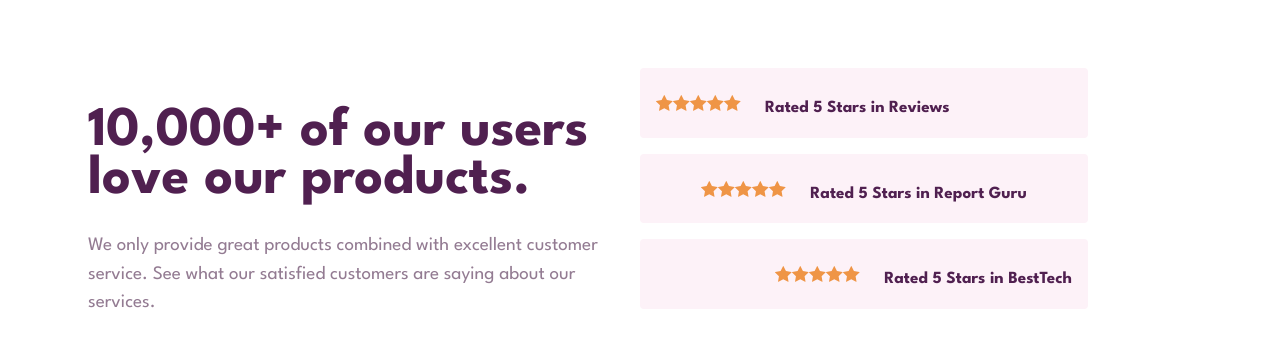
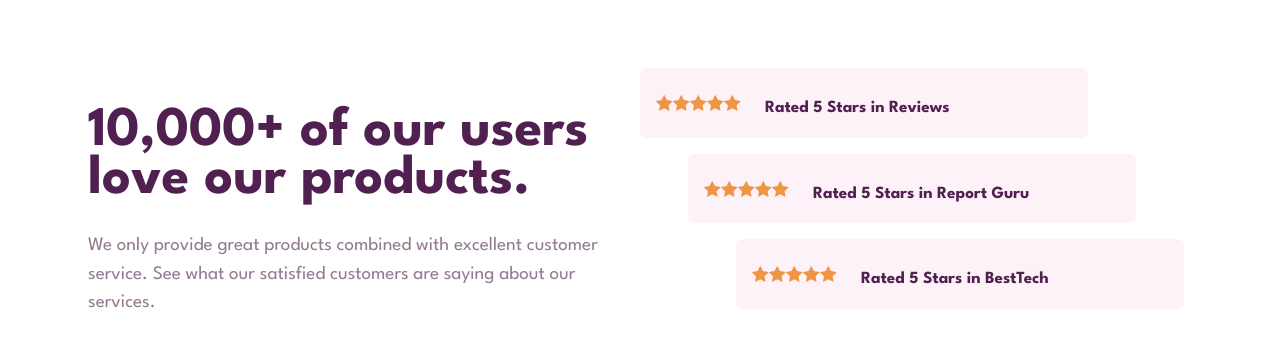
Before and after one commit to flaviare1s/social-proof-section, a website: page src/index.html in a window 1280 px wide. Shown: the top 359 px of the page. Drawn offline with Linux system fonts and the light colour scheme.

Commit message:
Making the desktop version

```diff
--- a/src/index.html
+++ b/src/index.html
@@ -41,7 +41,7 @@
 
       <section class="md:col-span-1">
         <div>
-          <div class="bg-pink-50 rounded flex flex-col items-center p-4 mb-4 md:flex-row md:max-w-md md:gap-6 md:justify-start">
+          <div class="bg-pink-50 rounded-md flex flex-col items-center p-4 mb-4 md:flex-row md:max-w-md md:gap-6">
             <div class="flex flex-row">
               <img src="../images/icon-star.svg" alt="Star Icon">
               <img src="../images/icon-star.svg" alt="Star Icon">
@@ -52,7 +52,7 @@
             <p class="text-veryDarkMagenta text-base font-bold pt-3">Rated 5 Stars in Reviews</p>
           </div>
         </div>
-        <div class="bg-pink-50 rounded flex flex-col items-center p-4 mb-4 md:flex-row md:max-w-md md:gap-6 md:justify-center">
+        <div class="bg-pink-50 rounded-md flex flex-col items-center p-4 mb-4 md:flex-row md:max-w-md md:gap-6 md:ml-12">
           <div class="flex flex-row">
             <img src="../images/icon-star.svg" alt="Star Icon">
             <img src="../images/icon-star.svg" alt="Star Icon">
@@ -62,7 +62,7 @@
           </div>
           <p class="text-veryDarkMagenta text-base font-bold pt-3">Rated 5 Stars in Report Guru</p>
         </div>
-        <div class="bg-pink-50 rounded flex flex-col items-center p-4 mb-4 md:flex-row md:max-w-md md:gap-6 md:justify-end">
+        <div class="bg-pink-50 rounded-md flex flex-col items-center p-4 mb-4 md:flex-row md:max-w-md md:gap-6 md:ml-24">
           <div class="flex flex-row">
             <img src="../images/icon-star.svg" alt="Star Icon">
             <img src="../images/icon-star.svg" alt="Star Icon">
```
Also changed, not shown: src/output.css.
